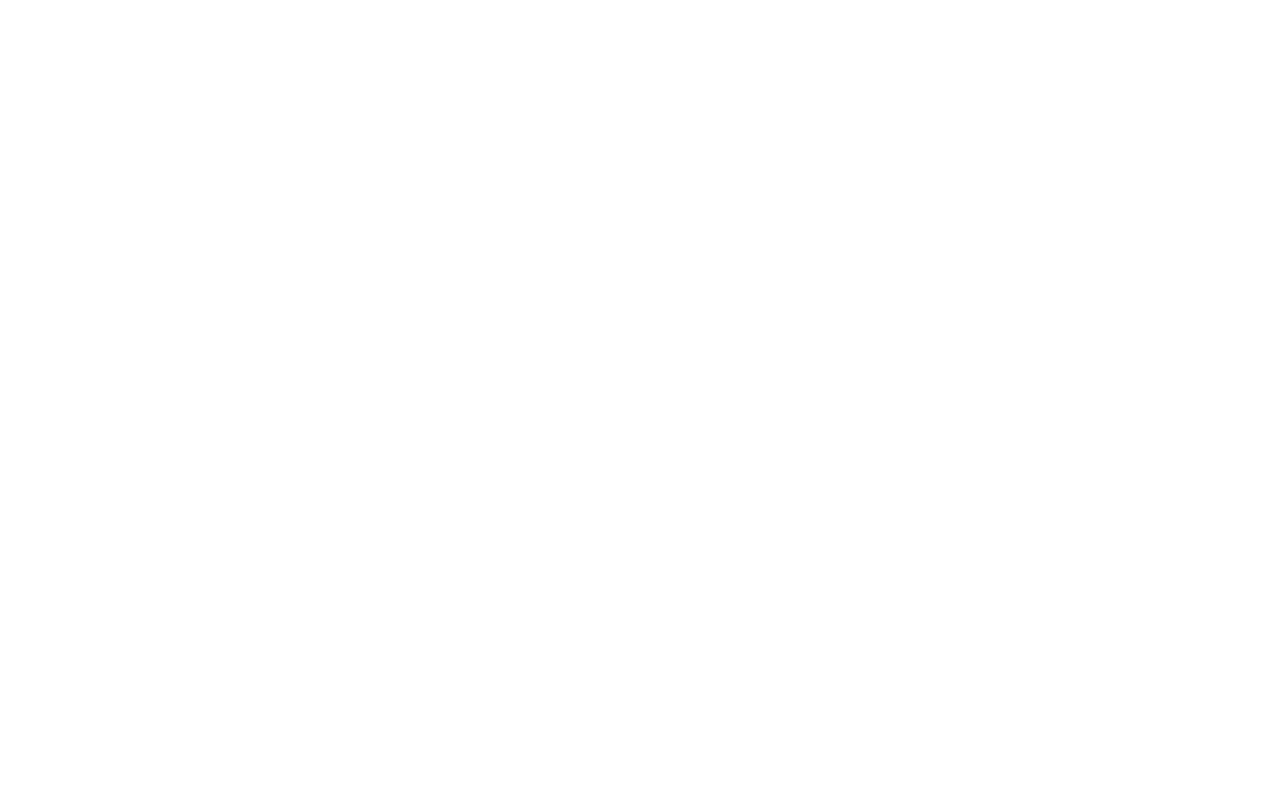
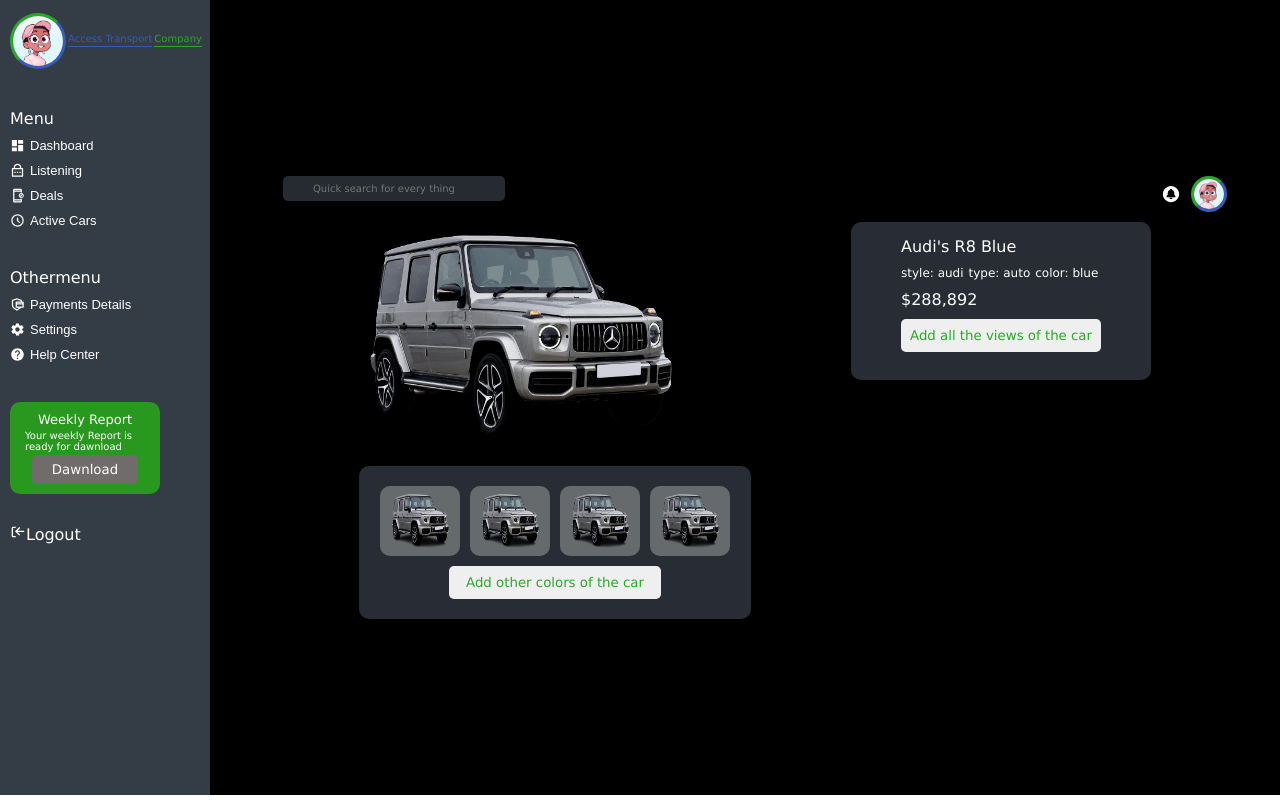
Before and after one commit to kubwimanav/feltechnology, a React (Vite) app: page /singlecar in a window 1280 px wide. Before the commit this address had no page. Built offline with nearby package versions, Linux system fonts and the light colour scheme.

Commit message:
singlepage-car

```diff
--- a/src/App.jsx
+++ b/src/App.jsx
@@ -16,6 +16,7 @@
 import Login from './components/Login';
 import Addcar from './components/Addcar';
 import Deals from './components/Deals';
+import Singleactive from './components/Singleactive';
 
 function App() {
   const [count, setCount] = useState(0)
@@ -29,7 +30,8 @@
           <Route path="activecar" element={<Activecar />} />
           <Route path="helpcenter" element={<Helpcenter />} />
           <Route path="listening" element={<Listening />} />
-          <Route path="deal" element={<Deals/>} />
+          <Route path="deal" element={<Deals />} />
+          <Route path="singlecar" element={<Singleactive />} />
           <Route path="/setting" element={<Setting />}>
             <Route index element={<Settingform />} />
             <Route path="settingform" element={<Settingform />} />
--- /dev/null
+++ b/src/components/Singleactive.jsx
@@ -0,0 +1,35 @@
+import React from 'react'
+import singleimag from '/pexels5.png'
+import '../styles/Singleactive.css'
+function Singleactive() {
+  return (
+    <div className="singlecar">
+      <div>
+        <div>
+          <img src={singleimag} alt="" className="single-image1" />
+        </div>
+        <div className="single-card1">
+          <div className="single-card1-images">
+            <img src={singleimag} alt="" className="singl-card1-img" />
+            <img src={singleimag} alt="" className="singl-card1-img" />
+            <img src={singleimag} alt="" className="singl-card1-img" />
+            <img src={singleimag} alt="" className="singl-card1-img" />
+          </div>
+          <button>Add other colors of the car</button>
+        </div>
+      </div>
+      <div className="singl-card2">
+        <p>Audi's R8 Blue</p>
+        <div className="single-card-type">
+          <p>style: audi</p>
+          <p>type: auto</p>
+          <p>color: blue</p>
+        </div>
+        <p>$288,892</p>
+        <button>Add all the views of the car</button>
+      </div>
+    </div>
+  );
+}
+
+export default Singleactive
--- /dev/null
+++ b/src/styles/Singleactive.css
@@ -0,0 +1,58 @@
+.singlecar{
+    display: flex;
+    gap: 100px;
+}
+.single-image1{
+    width: 20rem;
+    height: 15rem;
+}
+.single-card1{
+    padding: 20px;
+    width: 22rem;
+    display: flex;
+    flex-direction: column;
+    align-items: center;
+    gap: 10px;
+    background-color: #282c34;
+    border-radius: 10px;
+}
+.single-card1 button{
+     padding: 9px;
+     width: 60%;
+    border: none;
+    color: rgb(40, 170, 40) ;
+    border-radius: 5px;
+}
+.single-card1-images{
+    display: flex;
+    gap: 10px;
+
+}
+.singl-card1-img{
+    width: 60px;
+    height: 60px;
+    padding: 5px 10px 5px 10px;
+    border-radius: 10px;
+    background-color: rgb(103,106,109);
+}
+
+.single-card-type{
+    display: flex;
+    font-size: 12px;
+    gap: 5px;
+}
+.singl-card2{
+    display: flex;
+    flex-direction: column;
+    gap: 10px;
+    background-color: #282c34;
+    height: 8rem;
+    padding: 15px 50px 15px 50px;
+    border-radius: 10px;
+}
+.singl-card2 button{
+    padding: 9px;
+    border: none;
+    color: rgb(40, 170, 40) ;
+    border-radius: 5px;
+}
```
